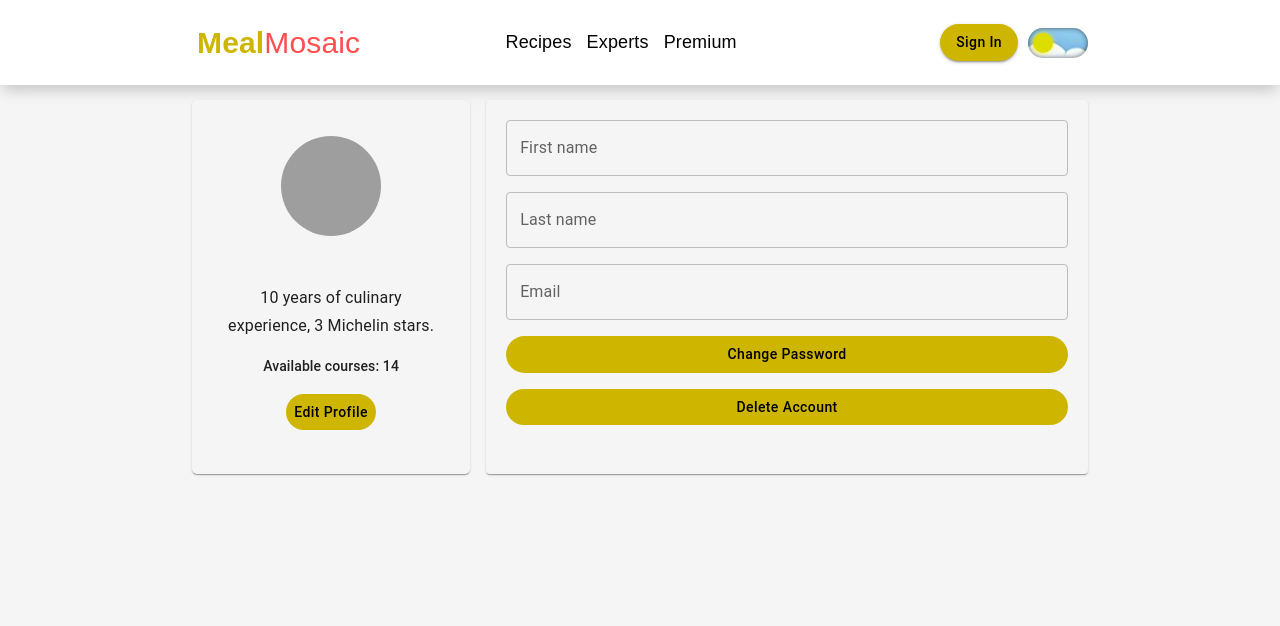
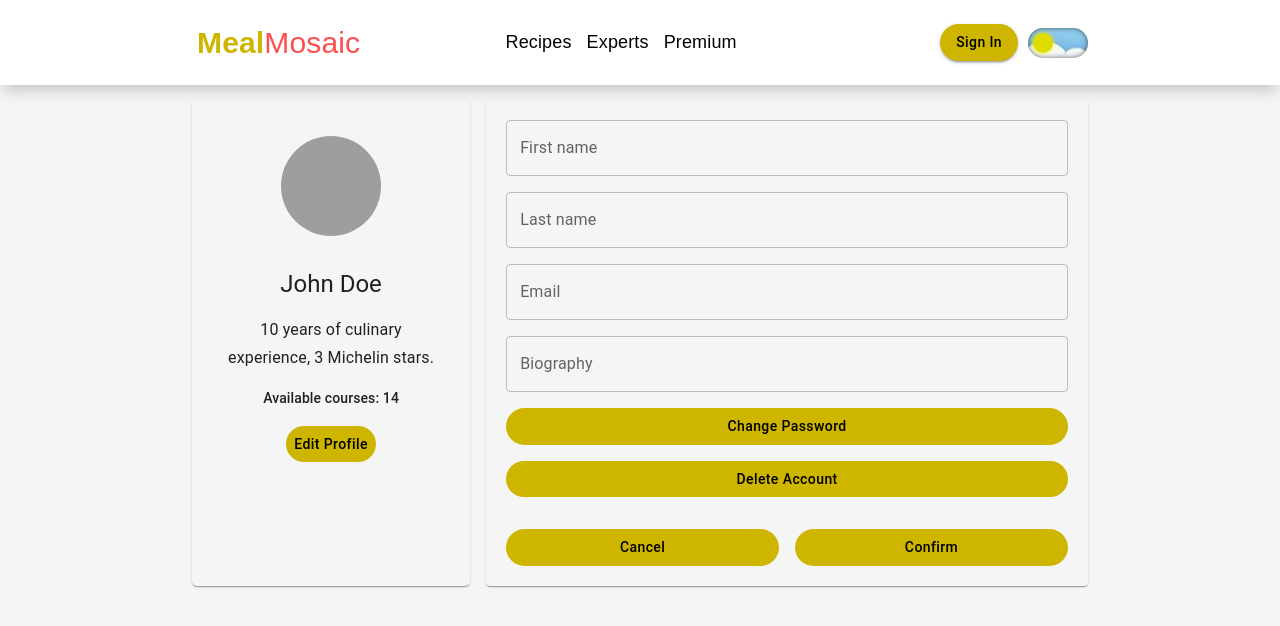
Before and after one commit to CedricAOUN/projet-fil-rouge-cc, a React (Vite) app: page /expert/1 in a window 1280 px wide. Both pictures are taken after a click on the button "Edit Profile". Shown: the top 626 px of the page. Built offline with nearby package versions, Linux system fonts and the light colour scheme; grey boxes are pictures that could not be loaded.

Commit message:
more additons to the edit view and some functionalities

```diff
--- a/src/components/CourseList/CourseList.jsx
+++ b/src/components/CourseList/CourseList.jsx
@@ -65,14 +65,14 @@ function CourseList({ expert }) {
                   {course.description}
                 </Typography>
               </Stack>
-              <Button sx={{ ml: 'auto' }} onClick={handleViewClick}>
+              <Button sx={{ ml: 'auto' }} onClick={() => handleViewClick(course.id)}>
                 {currentUserIsPremium ? 'View Course' : 'Get Premium'}
               </Button>
             </Paper>
           </ListItem>
         ))}
       </List>
-      {!showMore && (
+      {!showMore && courses.length > 3 && (
         <Stack width={'100%'}>
           <Link onClick={() => setShowMore(true)} sx={{ mx: 'auto' }}>
             Show more courses
--- a/src/components/EditProfileForm/EditProfileForm.jsx
+++ b/src/components/EditProfileForm/EditProfileForm.jsx
@@ -1,6 +1,14 @@
-import { Button, Paper, TextField } from '@mui/material';
+import { Button, Paper, Stack, TextField } from '@mui/material';
 
-function EditProfileForm() {
+function EditProfileForm({ onStopEdit }) {
+  const handleConfirm = () => {
+    onStopEdit();
+  }
+
+  const handleCancel = () => {
+    onStopEdit();
+  }
+
   return (
     <Paper
       sx={{ width: '100%', display: 'flex', flexDirection: 'column', gap: 2 }}
@@ -8,8 +16,13 @@ function EditProfileForm() {
       <TextField label='First name' fullWidth></TextField>
       <TextField label='Last name' fullWidth></TextField>
       <TextField label='Email' fullWidth></TextField>
+      <TextField label='Biography' rows={3} fullWidth></TextField>
       <Button>Change Password</Button>
       <Button>Delete Account</Button>
+      <Stack direction={'row'} mt={2} width={'100%'} spacing={2}>
+        <Button fullWidth onClick={handleCancel}>Cancel</Button>
+        <Button fullWidth onClick={handleConfirm}>Confirm</Button>
+      </Stack>
     </Paper>
   );
 }
--- a/src/components/ProfileCard/ProfileCard.jsx
+++ b/src/components/ProfileCard/ProfileCard.jsx
@@ -8,7 +8,7 @@ import {
 } from '@mui/material';
 
 function ProfileCard({ expert, onEdit, isMobile }) {
-  const { firstName, lastName, is_expert, avatar, biography, courses_count } =
+  const { first_name, last_name, is_expert, avatar, biography, courses_count } =
     expert;
 
   const isCurrentUser = true;
@@ -31,7 +31,7 @@ function ProfileCard({ expert, onEdit, isMobile }) {
           spacing={2}
         >
           <Typography variant='h5'>
-            {firstName} {lastName}
+            {first_name} {last_name}
           </Typography>
           <Typography variant='subtitle1' textAlign={'center'}>
             {biography}
--- a/src/pages/SingleExpertPage/SingleExpertPage.jsx
+++ b/src/pages/SingleExpertPage/SingleExpertPage.jsx
@@ -5,11 +5,14 @@ import NotFound from '../NotFound/NotFound';
 import ProfileCard from '../../components/ProfileCard/ProfileCard';
 import CourseList from '../../components/CourseList/CourseList';
 import EditProfileForm from '../../components/EditProfileForm/EditProfileForm';
+import { useState } from 'react';
 
 const SingleExpertPage = () => {
   const isMobile = useMediaQuery('(max-width:900px)');
   const { id } = useParams();
   const expert = MOCK_EXPERTS.find((expert) => expert.id == id);
+  const [editMode, setEditMode] = useState(false);
+
   if (!expert) {
     return <NotFound />;
   }
@@ -24,10 +27,9 @@ const SingleExpertPage = () => {
       <Box
         maxWidth={isMobile ? '100%' : is_expert && courses ? '300px' : '100%'}
       >
-        <ProfileCard expert={expert} isMobile={isMobile} />
+        <ProfileCard expert={expert} isMobile={isMobile} onEdit={()=> setEditMode(true)}/>
       </Box>
-      {/* {is_expert && courses && <CourseList expert={expert} />} */}
-      <EditProfileForm />
+      {editMode ? <EditProfileForm onStopEdit={()=> setEditMode(false)} /> : is_expert && courses && <CourseList expert={expert} />}
     </Stack>
   );
 };
```
Also changed, not shown: src/constants/recipeFormConstants.js (line endings or trailing spaces).
